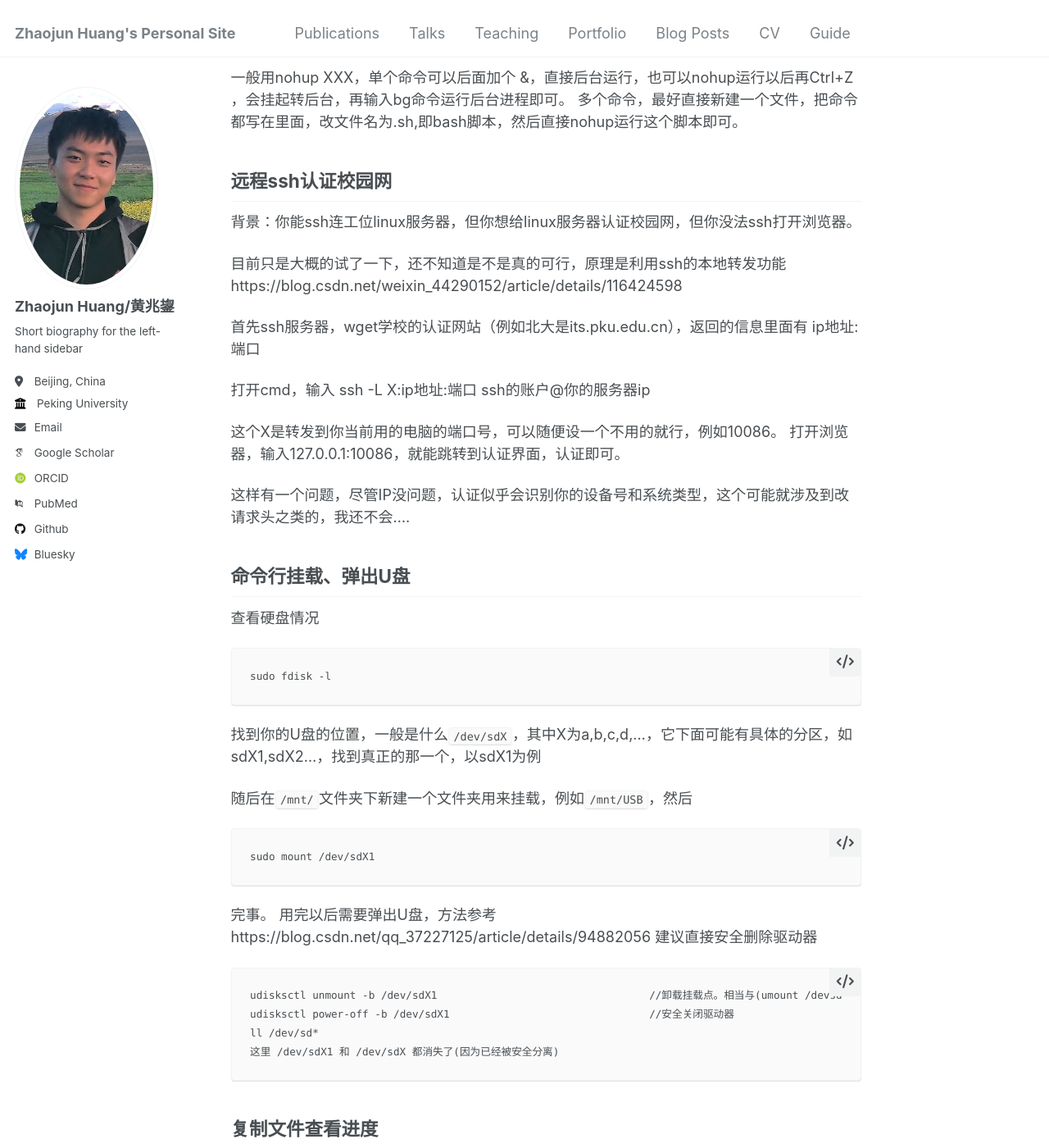
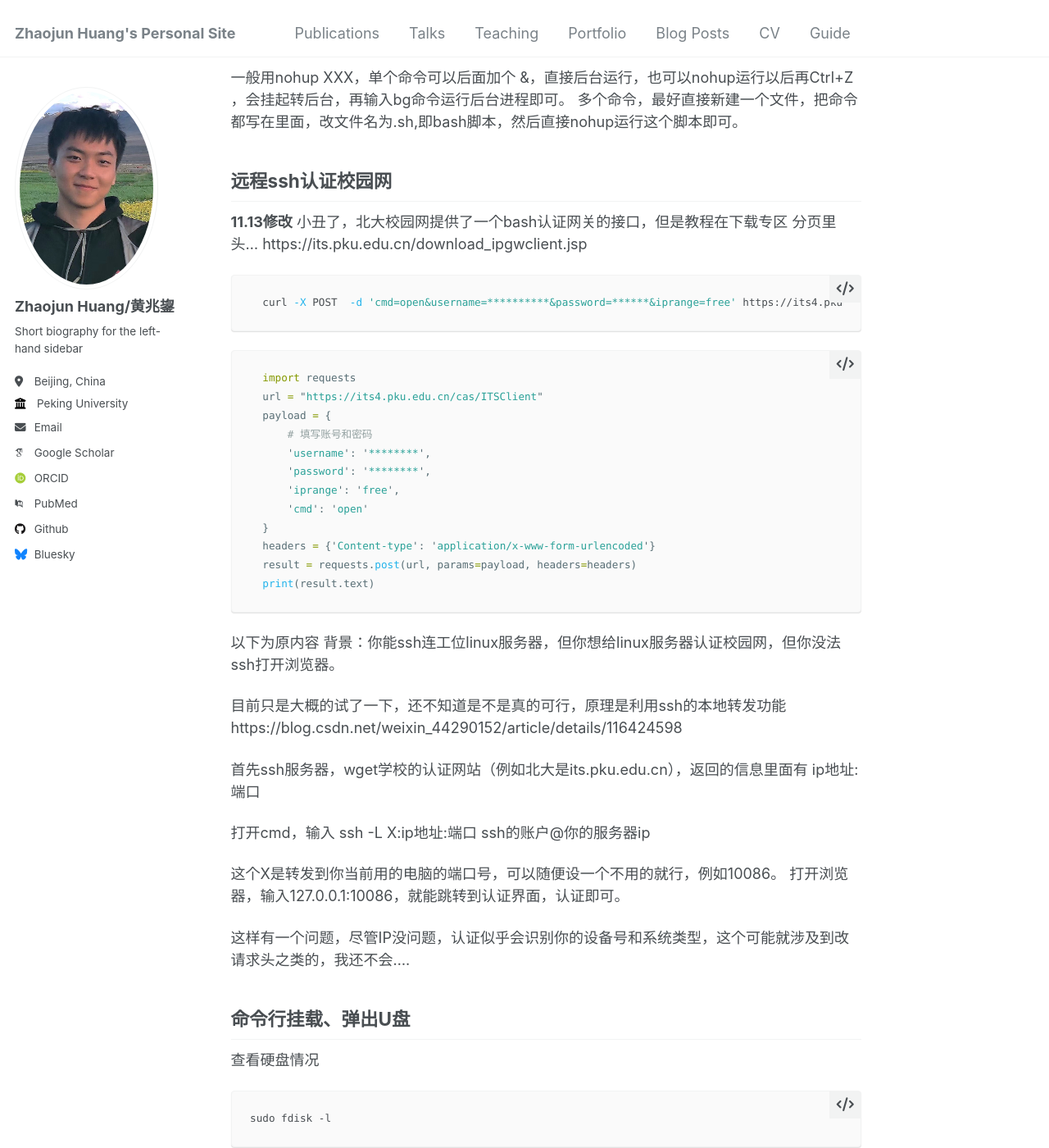
Before and after one commit to BAJimH/BAJimH.github.io, a Jekyll site: the page built from _posts/2024-11-02-ubuntu.md, in a window 1280 px wide and 1400 px high, scrolled down 1575 px. Shown: the whole window at 82% size. Built offline with Jekyll 4.4.1, drawn with Linux system fonts in a browser that asks for light colours; some web fonts are replaced.

Commit message:
Update 2024-11-02-ubuntu.md

````diff
--- a/_posts/2024-11-02-ubuntu.md
+++ b/_posts/2024-11-02-ubuntu.md
@@ -55,6 +55,28 @@ ubuntu不需要改太多防火墙之类的东西
 
 ## 远程ssh认证校园网
 
+**11.13修改**
+小丑了，北大校园网提供了一个bash认证网关的接口，但是教程在下载专区 分页里头...
+https://its.pku.edu.cn/download_ipgwclient.jsp
+```bash
+  curl -X POST  -d 'cmd=open&username=**********&password=******&iprange=free' https://its4.pku.edu.cn/cas/ITSClient
+```
+
+```python
+  import requests
+  url = "https://its4.pku.edu.cn/cas/ITSClient"
+  payload = {
+      # 填写账号和密码
+      'username': '********',
+      'password': '********',
+      'iprange': 'free',
+      'cmd': 'open'
+  }
+  headers = {'Content-type': 'application/x-www-form-urlencoded'}
+  result = requests.post(url, params=payload, headers=headers)
+  print(result.text)
+```
+以下为原内容
 背景：你能ssh连工位linux服务器，但你想给linux服务器认证校园网，但你没法ssh打开浏览器。
 
 目前只是大概的试了一下，还不知道是不是真的可行，原理是利用ssh的本地转发功能
````
